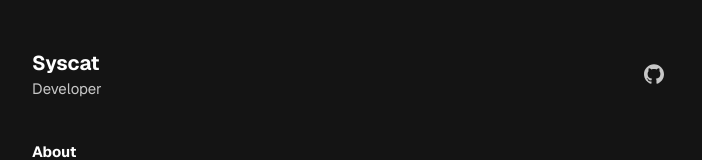
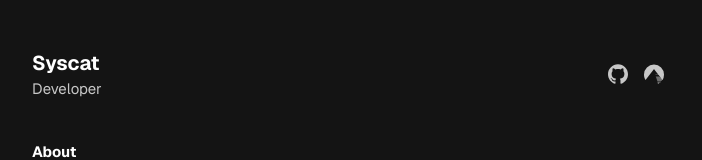
Before and after one commit to syscat29/www, a Vue app: page / in a window 1280 px wide. Shown: the top 160 px of the page, without its empty margins (288-990 px from the left). Built offline with nearby package versions, Linux system fonts and the light colour scheme.

Commit message:
feat: add codeberg

```diff
--- a/src/components/Header.vue
+++ b/src/components/Header.vue
@@ -1,4 +1,5 @@
 <script setup>
+  import Codeberg from "@/icons/Codeberg.vue"
   import Github from "@/icons/Github.vue"
 </script>
 
@@ -13,8 +14,11 @@
     </div>
 
     <nav>
-      <a href="/" target="_blank">
+      <a href="https://github.com/syscat29" target="_blank">
         <Github size="20" />
+      </a>
+      <a href="https://codeberg.org/aevilcat" target="_blank">
+        <Codeberg size="20" />
       </a>
     </nav>
   </header>
--- /dev/null
+++ b/src/icons/Codeberg.vue
@@ -0,0 +1,26 @@
+<template>
+  <svg
+    xmlns="http://www.w3.org/2000/svg"
+    viewBox="0 0 24 24"
+    :fill="color"
+    :width="size"
+    :height="size"
+  >
+    <path
+      d="M11.999.747A11.974 11.974 0 0 0 0 12.75c0 2.254.635 4.465 1.833 6.376L11.837 6.19c.072-.092.251-.092.323 0l4.178 5.402h-2.992l.065.239h3.113l.882 1.138h-3.674l.103.374h3.86l.777 1.003h-4.358l.135.483h4.593l.695.894h-5.038l.165.589h5.326l.609.785h-5.717l.182.65h6.038l.562.727h-6.397l.183.65h6.717A12.003 12.003 0 0 0 24 12.75 11.977 11.977 0 0 0 11.999.747zm3.654 19.104.182.65h5.326c.173-.204.353-.433.513-.65zm.385 1.377.18.65h3.563c.233-.198.485-.428.712-.65zm.383 1.377.182.648h1.203c.356-.204.685-.412 1.042-.648zz"
+    />
+  </svg>
+</template>
+
+<script setup>
+  const props = defineProps({
+    size: {
+      type: [Number, String],
+      default: 24,
+    },
+    color: {
+      type: String,
+      default: "currentColor",
+    },
+  })
+</script>
```
